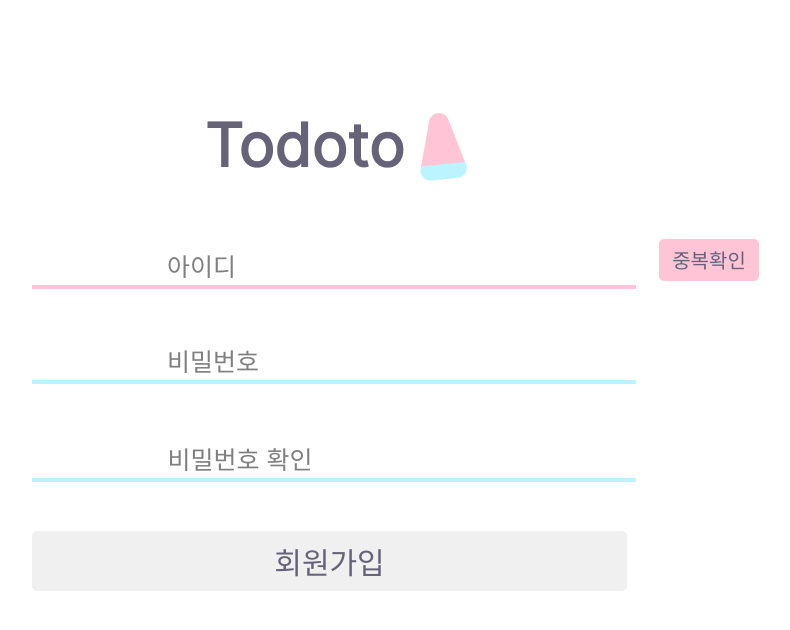
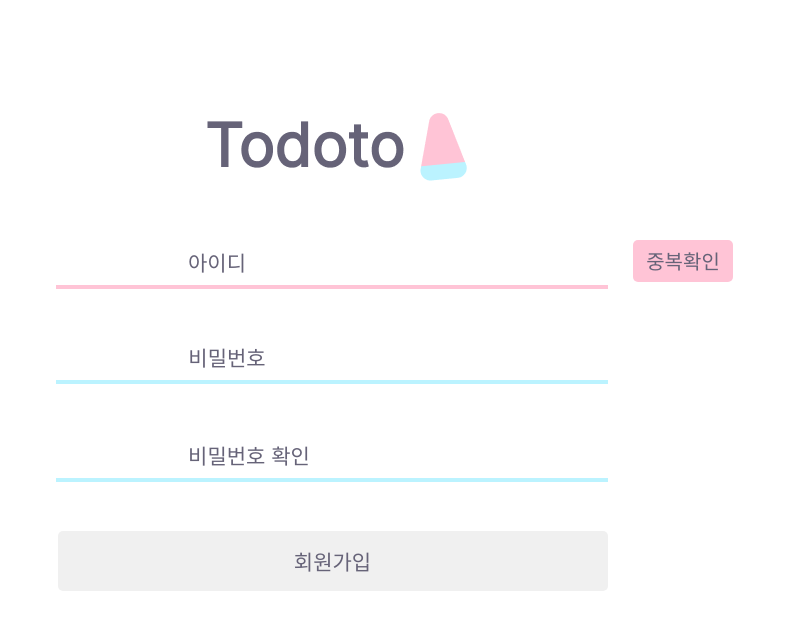
Before and after one commit to parkjoonseo19/sogongsogong, a Django app: page /signup/ in a window 1280 px wide. Shown: the top 630 px of the page, without its empty margins (310-1100 px from the left). Run offline with Django 3.2, Linux system fonts and the light colour scheme.

Commit message:
fix: 💄 로그인 회원가입 css변경

```diff
--- a/static/css/register.css
+++ b/static/css/register.css
@@ -14,36 +14,38 @@ header {
 
 .id {
   position: absolute;
-  width: 69px;
-  height: 30px;
-  left: 477px;
+  width: 58px;
+  height: 25px;
+  left: 498px;
   top: 250px;
 
   font-style: normal;
   font-weight: 400;
-  font-size: 25px;
-  line-height: 30px;
+  font-size: 21px;
+  line-height: 25px;
   text-align: center;
 
-  color: rgba(0, 0, 0, 0.5);
+  color: #666378;
 }
 
 .inputRegID {
   box-sizing: border-box;
 
   position: absolute;
-  width: 330px;
+  width: 306px;
   height: 39px;
   left: 631px;
-  top: 241px;
+  top: 242px;
   border: none;
+
+  font-size: 20px;
 }
 
 .line1 {
   position: absolute;
-  width: 600px;
+  width: 548px;
   height: 0px;
-  left: calc(50% - 600px / 2 + 2px);
+  left: calc(50% - 548px / 2);
   top: 277px;
 
   border: 2.5px solid #ffc4d6;
@@ -51,36 +53,38 @@ header {
 
 .pw {
   position: absolute;
-  width: 92px;
-  height: 30px;
-  left: 477px;
+  width: 78px;
+  height: 25px;
+  left: 498px;
   top: 345px;
 
   font-style: normal;
   font-weight: 400;
-  font-size: 25px;
-  line-height: 30px;
+  font-size: 21px;
+  line-height: 25px;
   text-align: center;
 
-  color: rgba(0, 0, 0, 0.5);
+  color: #666378;
 }
 
 .inputRegPW {
   box-sizing: border-box;
 
   position: absolute;
-  width: 330px;
+  width: 306px;
   height: 39px;
   left: 631px;
-  top: 336px;
+  top: 337px;
   border: none;
+
+  font-size: 20px;
 }
 
 .line2 {
   position: absolute;
-  width: 600px;
+  width: 548px;
   height: 0px;
-  left: calc(50% - 600px / 2 + 2px);
+  left: calc(50% - 548px / 2);
   top: 372px;
 
   border: 2.5px solid #bbf3ff;
@@ -88,36 +92,38 @@ header {
 
 .pw2 {
   position: absolute;
-  width: 146px;
-  height: 30px;
-  left: 477px;
+  width: 122px;
+  height: 25px;
+  left: 498px;
   top: 443px;
 
   font-style: normal;
   font-weight: 400;
-  font-size: 25px;
-  line-height: 30px;
+  font-size: 21px;
+  line-height: 25px;
   text-align: center;
 
-  color: rgba(0, 0, 0, 0.5);
+  color: #666378;
 }
 
 .repeat {
   box-sizing: border-box;
 
   position: absolute;
-  width: 330px;
+  width: 306px;
   height: 39px;
   left: 631px;
-  top: 434px;
+  top: 435px;
   border: none;
+
+  font-size: 20px;
 }
 
 .line3 {
   position: absolute;
-  width: 600px;
+  width: 548px;
   height: 0px;
-  left: calc(50% - 600px / 2 + 2px);
+  left: calc(50% - 548px / 2);
   top: 470px;
 
   border: 2.5px solid #bbf3ff;
@@ -125,15 +131,15 @@ header {
 
 .pwError {
   position: absolute;
-  width: 192px;
-  height: 18px;
-  left: 477px;
-  top: 488px;
+  width: 205px;
+  height: 19px;
+  left: 498px;
+  top: 485px;
 
   font-style: normal;
   font-weight: 400;
-  font-size: 15px;
-  line-height: 18px;
+  font-size: 16px;
+  line-height: 19px;
 
   color: #d20000;
 }
@@ -142,8 +148,8 @@ header {
   position: absolute;
   width: 100px;
   height: 42px;
-  left: 969px;
-  top: 239px;
+  left: 943px;
+  top: 240px;
 
   background: #ffc4d6;
   border-radius: 5px;
@@ -161,9 +167,9 @@ header {
 
 .btnTryReg {
   position: absolute;
-  width: 595px;
+  width: 550px;
   height: 60px;
-  left: calc(50% - 595px / 2 - 0.5px);
+  left: calc(50% - 550px / 2 + 2.5px);
   top: 531px;
 
   background: #f0f0f0;
@@ -172,8 +178,8 @@ header {
 
   font-style: normal;
   font-weight: 400;
-  font-size: 30px;
-  line-height: 36px;
+  font-size: 21px;
+  line-height: 25px;
   text-align: center;
 
   color: #666378;
```
Also changed, not shown: static/css/Login.css (+34 -30 lines).
